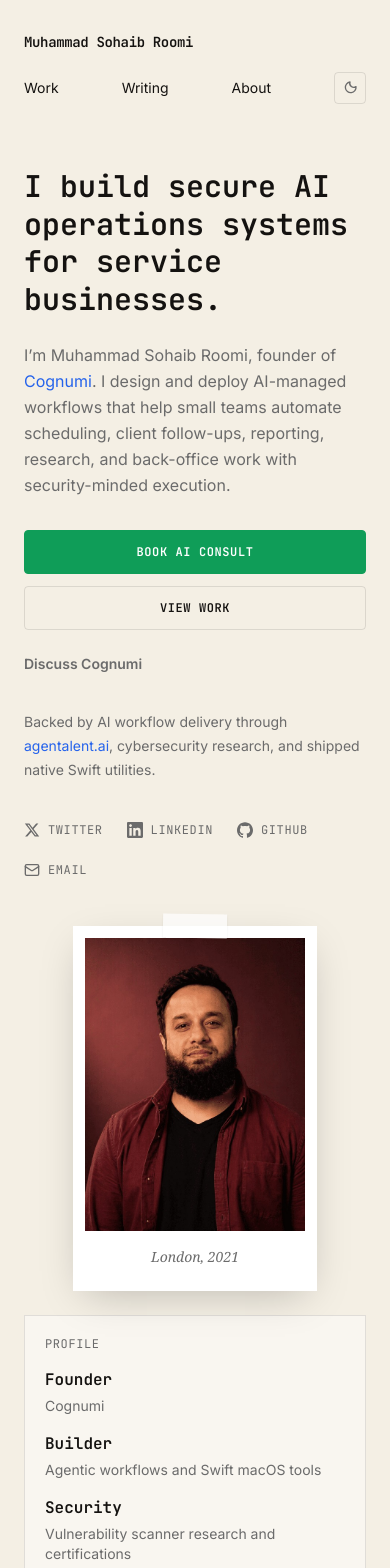
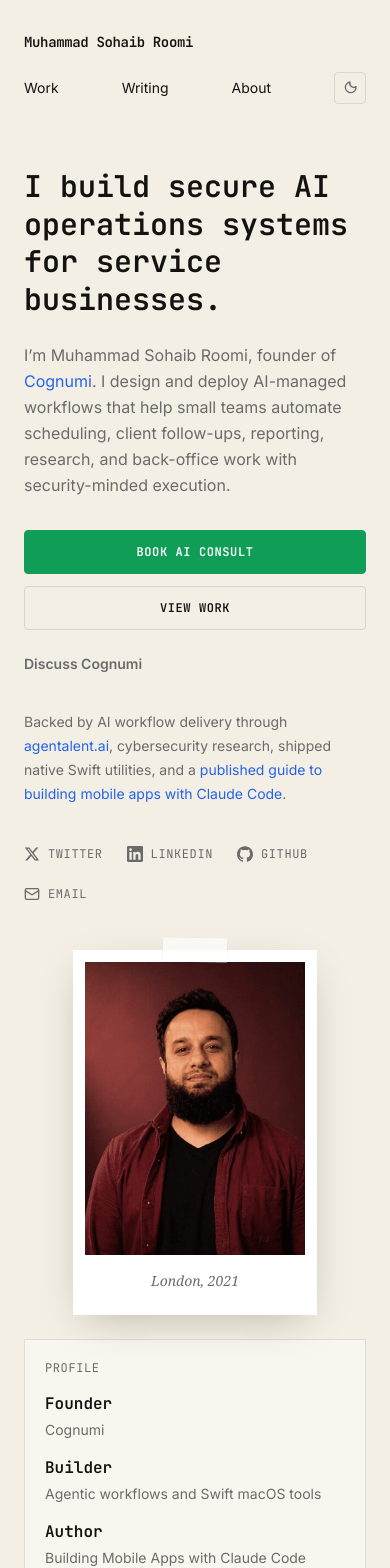
Before and after one commit to rumi7911/portfolio, a Next.js app: page / in a window 390 px wide. Shown: the top 1568 px of the page. Built offline with nearby package versions, Linux system fonts and the light colour scheme; no server answers.

Commit message:
Add mobile apps book to portfolio

```diff
--- a/app/about/page.tsx
+++ b/app/about/page.tsx
@@ -1,7 +1,7 @@
 import { CTAButton } from '@/components/CTAButton';
 import { JsonLd } from '@/components/JsonLd';
 import { SocialLinks } from '@/components/SocialLinks';
-import { bookConsultUrl } from '@/content/links';
+import { bookConsultUrl, mobileAppsBookGumroadUrl } from '@/content/links';
 import { absoluteUrl, author } from '@/content/site';
 
 export const metadata = {
@@ -98,6 +98,20 @@
             small tools, clear workflows, and software that respects daily
             operations.
           </p>
+          <p>
+            I wrote{' '}
+            <a
+              href={mobileAppsBookGumroadUrl}
+              target="_blank"
+              rel="noopener noreferrer"
+              className="link"
+            >
+              Building Mobile Apps with Claude Code in 2026
+            </a>
+            , a practical guide for non-technical founders and AI-assisted
+            builders who want to ship real React Native and Expo apps from
+            idea to App Store.
+          </p>
         </div>
       </section>
 
--- a/app/layout.tsx
+++ b/app/layout.tsx
@@ -39,6 +39,9 @@
     'AI automation consulting',
     'service business automation',
     'secure AI systems',
+    'Claude Code mobile apps',
+    'React Native AI development',
+    'Expo app development',
     'Cognumi',
     'Muhammad Sohaib Roomi',
   ],
@@ -92,6 +95,10 @@
     'secure AI systems',
     'cybersecurity',
     'macOS utilities',
+    'Claude Code',
+    'React Native',
+    'Expo',
+    'AI-assisted mobile app development',
   ],
 };
 
--- a/app/page.tsx
+++ b/app/page.tsx
@@ -4,7 +4,11 @@
 import { ProjectCard } from '@/components/ProjectCard';
 import { ProofBlock } from '@/components/ProofBlock';
 import { SocialLinks } from '@/components/SocialLinks';
-import { bookConsultUrl, foundationPostUrl } from '@/content/links';
+import {
+  bookConsultUrl,
+  foundationPostUrl,
+  mobileAppsBookGumroadUrl,
+} from '@/content/links';
 import { projects } from '@/content/projects';
 import { getAllPosts } from '@/lib/posts';
 import Image from 'next/image';
@@ -64,7 +68,16 @@
             >
               agentalent.ai
             </a>
-            , cybersecurity research, and shipped native Swift utilities.
+            , cybersecurity research, shipped native Swift utilities, and a{' '}
+            <a
+              href={mobileAppsBookGumroadUrl}
+              target="_blank"
+              rel="noopener noreferrer"
+              className="link"
+            >
+              published guide to building mobile apps with Claude Code
+            </a>
+            .
           </p>
 
           <div className="mt-10">
@@ -107,6 +120,12 @@
                 <p className="font-mono text-base font-semibold">Builder</p>
                 <p className="mt-1 text-sm text-muted">
                   Agentic workflows and Swift macOS tools
+                </p>
+              </div>
+              <div>
+                <p className="font-mono text-base font-semibold">Author</p>
+                <p className="mt-1 text-sm text-muted">
+                  Building Mobile Apps with Claude Code
                 </p>
               </div>
               <div>
--- a/app/projects/page.tsx
+++ b/app/projects/page.tsx
@@ -6,14 +6,14 @@
 export const metadata = {
   title: 'Work',
   description:
-    'Cognumi, agentalent.ai, ClipSpot, Lockey, Bekon, and cybersecurity research by Muhammad Sohaib Roomi.',
+    'Cognumi, agentalent.ai, Building Mobile Apps with Claude Code, ClipSpot, Lockey, Bekon, and cybersecurity research by Muhammad Sohaib Roomi.',
   alternates: {
     canonical: '/projects',
   },
   openGraph: {
     title: 'Work — Muhammad Sohaib Roomi',
     description:
-      'Cognumi, agentalent.ai, ClipSpot, Lockey, Bekon, and cybersecurity research by Muhammad Sohaib Roomi.',
+      'Cognumi, agentalent.ai, Building Mobile Apps with Claude Code, ClipSpot, Lockey, Bekon, and cybersecurity research by Muhammad Sohaib Roomi.',
     url: absoluteUrl('/projects'),
   },
 };
@@ -45,7 +45,8 @@
         </h1>
         <p className="mt-6 text-base leading-relaxed text-muted">
           A clients-first view of my current startups, custom AI workflow work,
-          native macOS utilities, and earlier cybersecurity research.
+          published AI development guide, native macOS utilities, and earlier
+          cybersecurity research.
         </p>
       </div>
 
--- a/content/links.ts
+++ b/content/links.ts
@@ -3,3 +3,9 @@
 
 export const foundationPostUrl =
   'https://www.linkedin.com/posts/muhammad-sohaib-roomi_cybersecurity-mastersdegree-graduation-activity-7062816946907410432-Tg0I?utm_source=share&utm_medium=member_desktop&rcm=ACoAACChiXABeYaRw9vBpqAIqG_DiMW5rNyYHP0';
+
+export const mobileAppsBookGumroadUrl =
+  'https://7473058993988.gumroad.com/l/xtaqht';
+
+export const mobileAppsBookAmazonUrl =
+  'https://www.amazon.com/dp/B0H3CZMJKZ';
--- a/content/projects.ts
+++ b/content/projects.ts
@@ -1,3 +1,8 @@
+import {
+  mobileAppsBookAmazonUrl,
+  mobileAppsBookGumroadUrl,
+} from '@/content/links';
+
 export interface Project {
   title: string;
   description: string;
@@ -44,6 +49,17 @@
     featured: true,
   },
   {
+    title: 'Building Mobile Apps with Claude Code in 2026',
+    description:
+      'A practical book for non-technical founders and vibe-coders who want to build and ship real mobile apps with Claude Code, Expo, React Native, Supabase, Anthropic Vision API, and EAS.',
+    href: mobileAppsBookGumroadUrl,
+    year: '2026',
+    role: 'Author',
+    outcome: '186-page guide from zero to App Store',
+    tags: ['Book', 'Claude Code', 'React Native', 'Expo', 'AI Coding'],
+    featured: true,
+  },
+  {
     title: 'Lockey',
     description:
       'A lightweight macOS menu-bar utility that temporarily locks keyboard input so a keyboard can be cleaned without accidental key presses.',
@@ -73,4 +89,14 @@
     outcome: 'Security research on scanner reliability',
     tags: ['Cybersecurity', 'Research', 'Linux', 'Vulnerability Scanning'],
   },
+  {
+    title: 'Building Mobile Apps with Claude Code — Amazon',
+    description:
+      'Kindle and paperback edition of the mobile app building guide, published under Muhammad Sohaib Roomi for readers who prefer Amazon.',
+    href: mobileAppsBookAmazonUrl,
+    year: '2026',
+    role: 'Author',
+    outcome: 'Kindle and paperback edition',
+    tags: ['Book', 'Amazon', 'Mobile Apps', 'Claude Code'],
+  },
 ];
```
Also changed, not shown: public/llms.txt.
